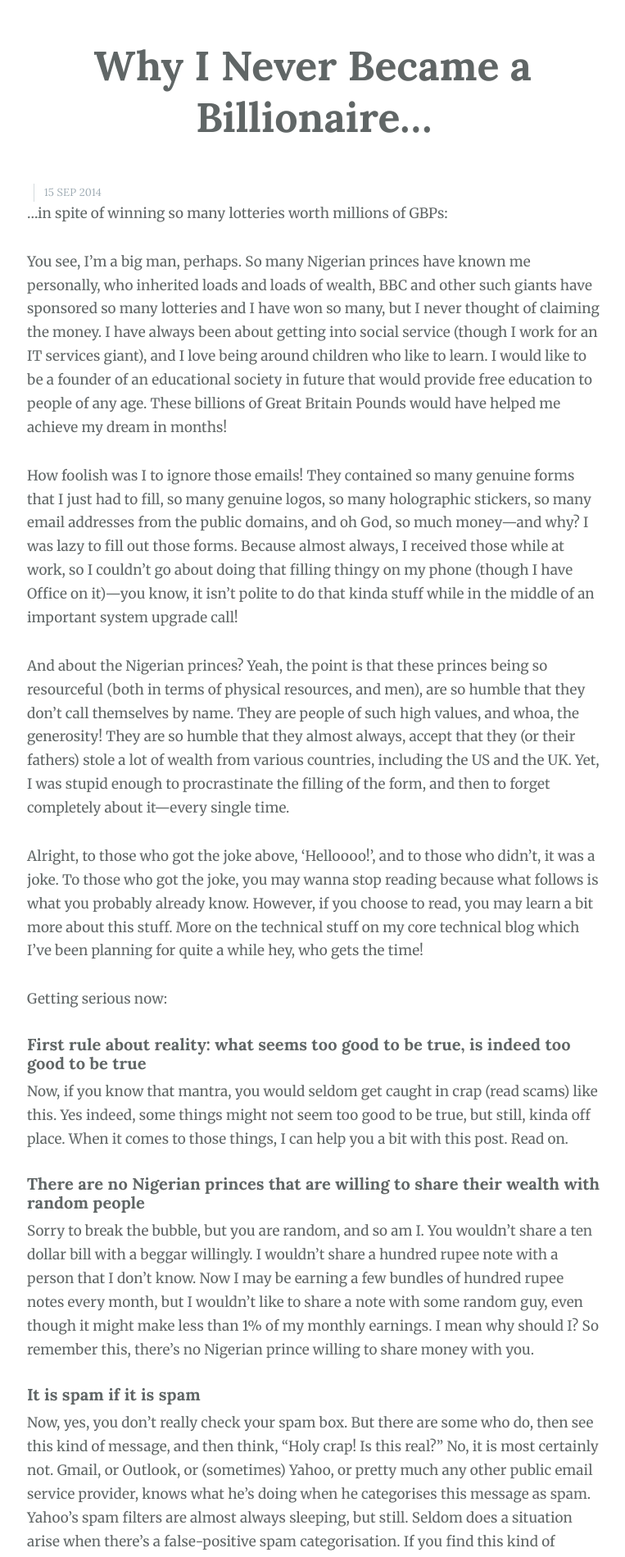
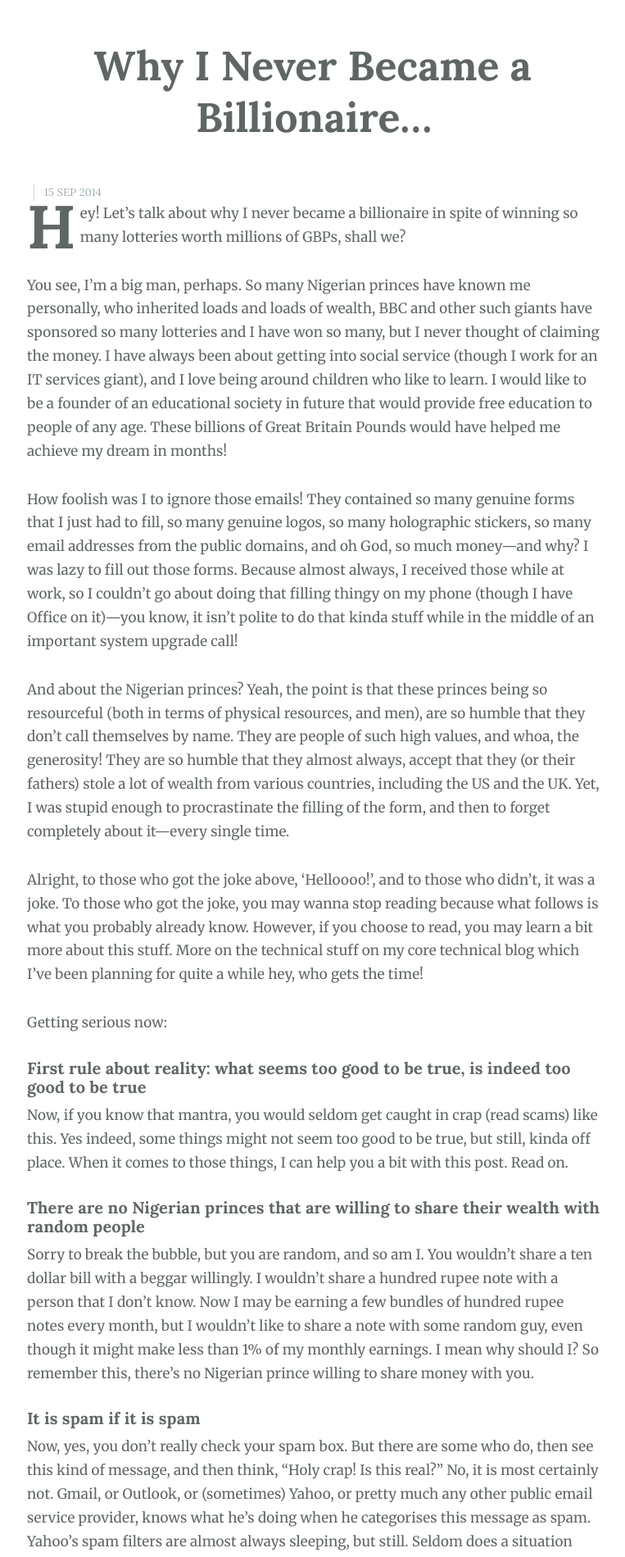
Before and after one commit to studiolampblack/puretypo, a Jekyll site: the page built from _posts/2014-09-15-why-i-never-became-billionaire.md, in a window 1280 px wide. Shown: the part 611-2510 px from the top of the page at 82% size, without its empty margins (257-1020 px from the left). Built offline with Jekyll 4.4.1, drawn with Linux system fonts in a browser that asks for light colours; nearby versions of some CDN libraries; some of the changed text lies outside the part shown.

Commit message:
Drop cap adjustment

```diff
--- a/_layouts/post.html
+++ b/_layouts/post.html
@@ -45,7 +45,10 @@ class: 'post-template'
 
         <section class="post-content">
 
-            {{ content }}
+          {% assign drop_cap = content|strip_html|truncate:4|remove:'.' %}
+          {% capture drop_cap_html %}<span class="drop-cap">{{ drop_cap }}</span>{% endcapture %}
+          {{ content|replace_first:drop_cap,drop_cap_html }}
+          {{ content }}
 
         </section>
 
--- a/_posts/2014-09-15-why-i-never-became-billionaire.md
+++ b/_posts/2014-09-15-why-i-never-became-billionaire.md
@@ -9,7 +9,7 @@ subclass: 'post tag-test tag-content'
 logo: 'assets/images/ghost.png'
 ---
 
-…in spite of winning so many lotteries worth millions of GBPs:
+Hey! Let's talk about why I never became a billionaire in spite of winning so many lotteries worth millions of GBPs, shall we?
 
 You see, I'm a big man, perhaps. So many Nigerian princes have known me personally, who inherited loads and loads of wealth, BBC and other such giants have sponsored so many lotteries and I have won so many, but I never thought of claiming the money. I have always been about getting into social service (though I work for an IT services giant), and I love being around children who like to learn. I would like to be a founder of an educational society in future that would provide free education to people of any age. These billions of Great&nbsp;Britain Pounds would have helped me achieve my dream in months!
 
--- a/assets/css/screen.css
+++ b/assets/css/screen.css
@@ -925,6 +925,16 @@ body.nav-opened .nav {
     word-wrap: break-word;
 }
 
+.post .drop-cap {
+  font-family: Lora, Georgia, serif;
+  font-size: 7.4rem;
+  font-weight: bold;
+  float: left;
+  padding-top: 1.7rem;
+  padding-right: 0.5rem;
+  padding-bottom: 0.5rem;
+}
+
 /* Add a little circle in the middle of the border-bottom on our .post
    just for the lolz and stylepoints. */
 /*.post:after {*/
```
Also changed, not shown: _posts/2014-07-05-do-you-still-cmd.md (+1 -3 lines).
